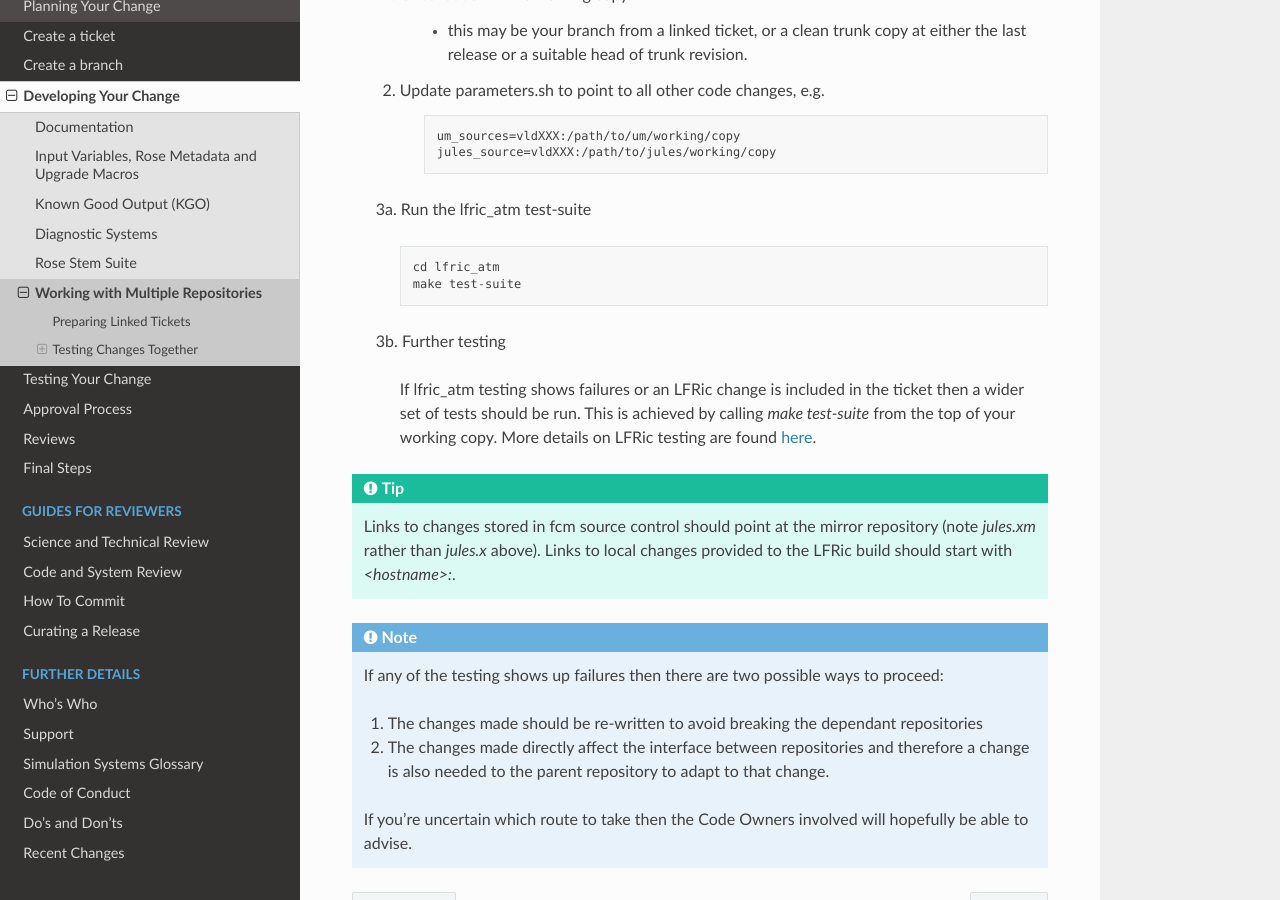
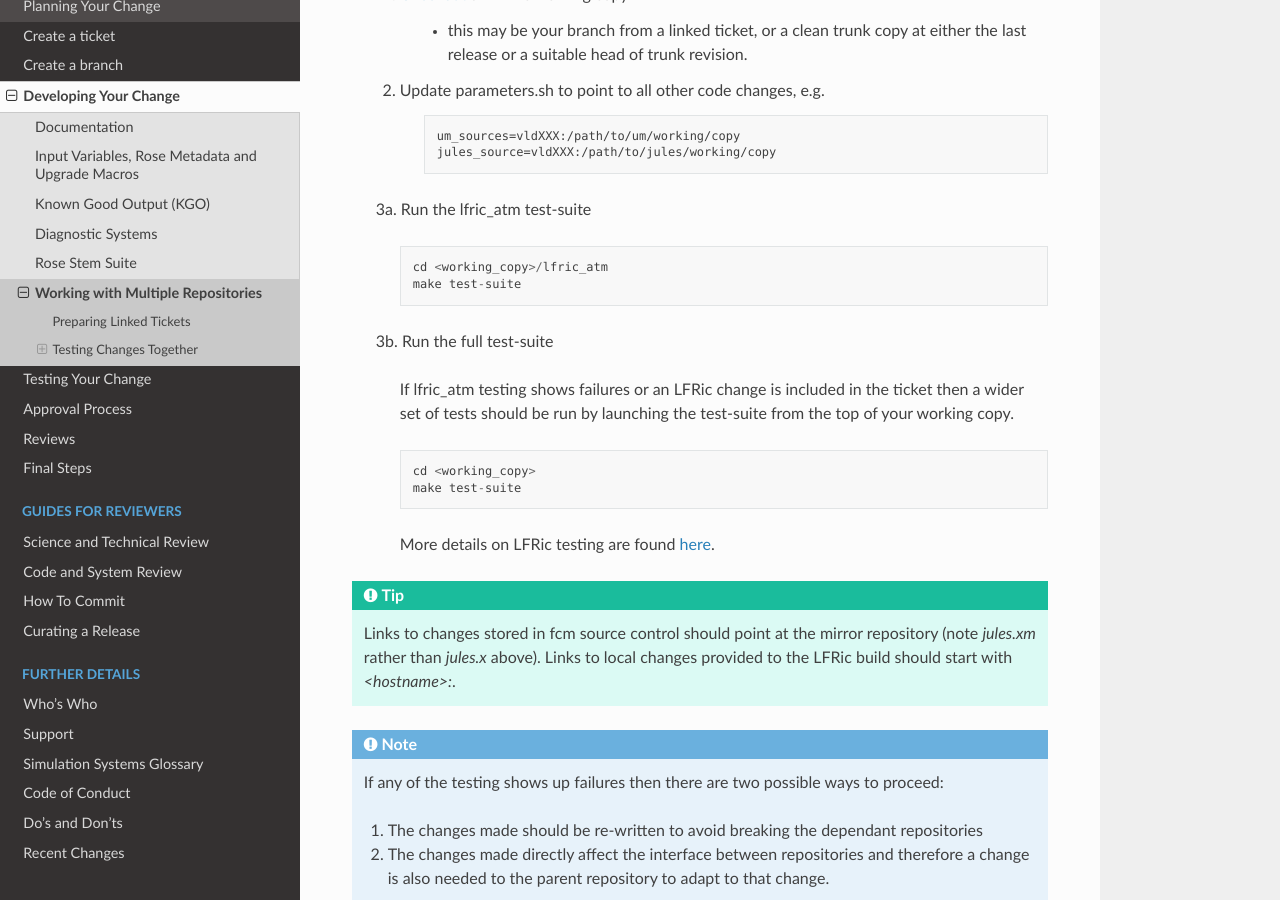
Before and after one commit to MetOffice/simulation-systems, a Sphinx documentation site: the page built from source/WorkingPractices/multi_repository.rst, in a window 1280 px wide and 900 px high, scrolled down 2296 px. Built offline with Sphinx 7.4.7 and the Read the Docs theme 2.0.0, drawn with Linux system fonts in a browser that asks for light colours.

Commit message:
tweak to format

```diff
--- a/source/WorkingPractices/multi_repository.rst
+++ b/source/WorkingPractices/multi_repository.rst
@@ -108,15 +108,21 @@ these paths can either be to local changes or those in the repository.
 
         .. code-block::
 
-            cd lfric_atm
+            cd <working_copy>/lfric_atm
             make test-suite
 
-    3b. Further testing
+    3b. Run the full test-suite
 
         If lfric_atm testing shows failures or an LFRic change is included in
-        the ticket then a wider set of tests should be run. This is achieved by
-        calling `make test-suite` from the top of your working copy. More
-        details on LFRic testing are found :ref:`here<lfric_test>`.
+        the ticket then a wider set of tests should be run by launching the
+        test-suite from the top of your working copy.
+
+        .. code-block::
+
+            cd <working_copy>
+            make test-suite
+
+        More details on LFRic testing are found :ref:`here<lfric_test>`.
 
 
 
```
